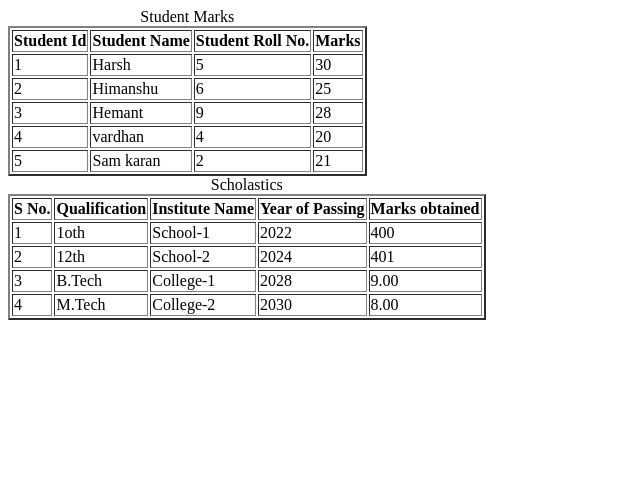
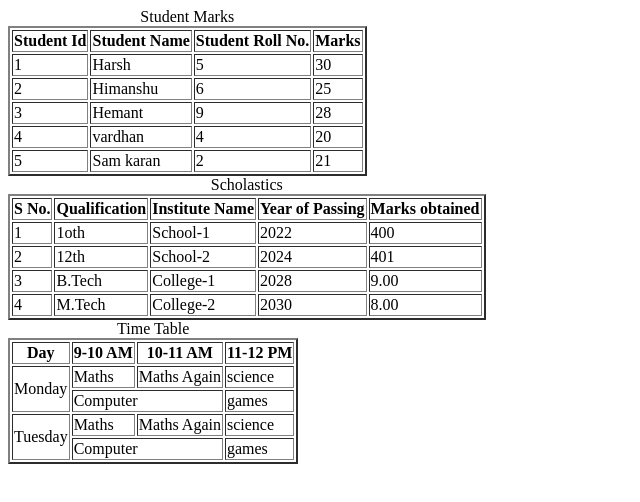
Before and after one commit to harsh00503/FSD-WD-CSE17-Harsh_Yadav, a plain HTML site: page HTML/table.html in a window 1280 px wide. Shown: the whole page, without its empty margins (0-640 px from the left). Drawn offline with Linux system fonts and the light colour scheme.

Commit message:
Created new table named Time table and used col span and rowspan

```diff
--- a/HTML/table.html
+++ b/HTML/table.html
@@ -28,7 +28,7 @@
         </tr>
     </table>
 
-        <table border="2"><caption>Scholastics</caption>
+    <table border="2"><caption>Scholastics</caption>
         <tr>
             <th>S No.</th><th>Qualification</th><th>Institute Name</th><th>Year of Passing</th><th>Marks obtained</th>
         </tr>
@@ -48,5 +48,28 @@
             <td>5</td><td>Phd</td><td>UnNamed College-3</td><td>2035</td><td>7.00</td>
         </tr> -->
     </table>
+
+    <table border="2"><caption>Time Table </caption>
+        <tr>
+            <th>Day</th><th>9-10 AM</th><th>10-11 AM</th><th>11-12 PM</th>
+        </tr>
+        <tr>
+            <td rowspan="2">Monday</td><td>Maths </td><td>Maths Again</td><td>science</td>
+        </tr>
+
+        <tr>
+            <td colspan="2">Computer</td><td colspan="2">games</td>
+        </tr>
+        <tr>
+            <td rowspan="2">Tuesday</td><td>Maths </td><td>Maths Again</td><td>science</td>
+        </tr>
+
+        <tr>
+            <td colspan="2">Computer</td><td colspan="2">games</td>
+        </tr>
+    </table>
+
+
+
 </body>
 </html>
```
